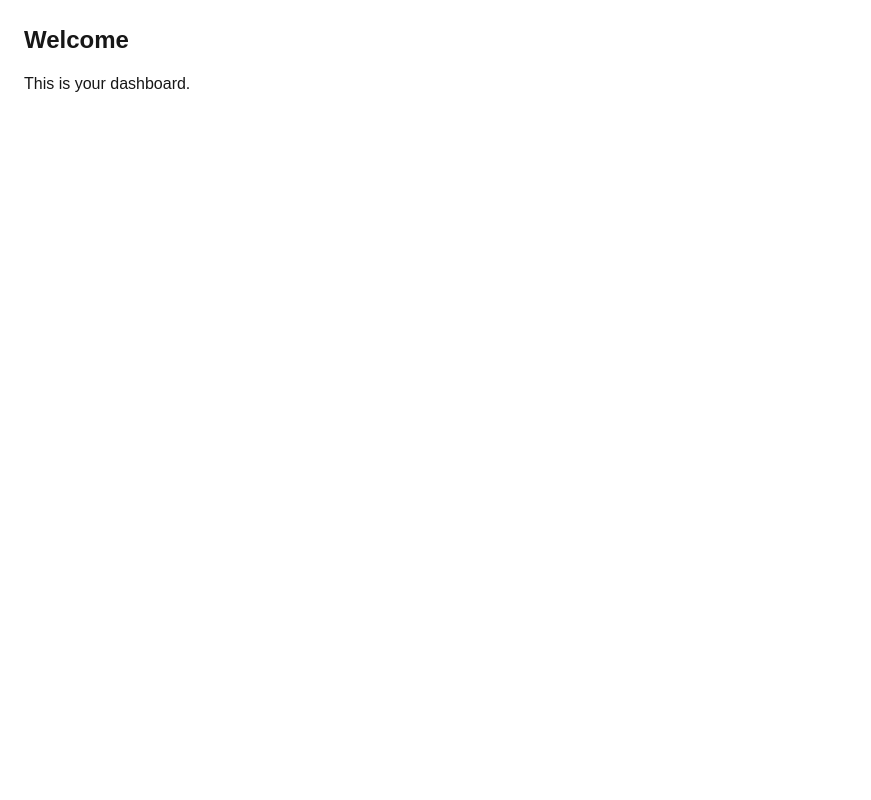
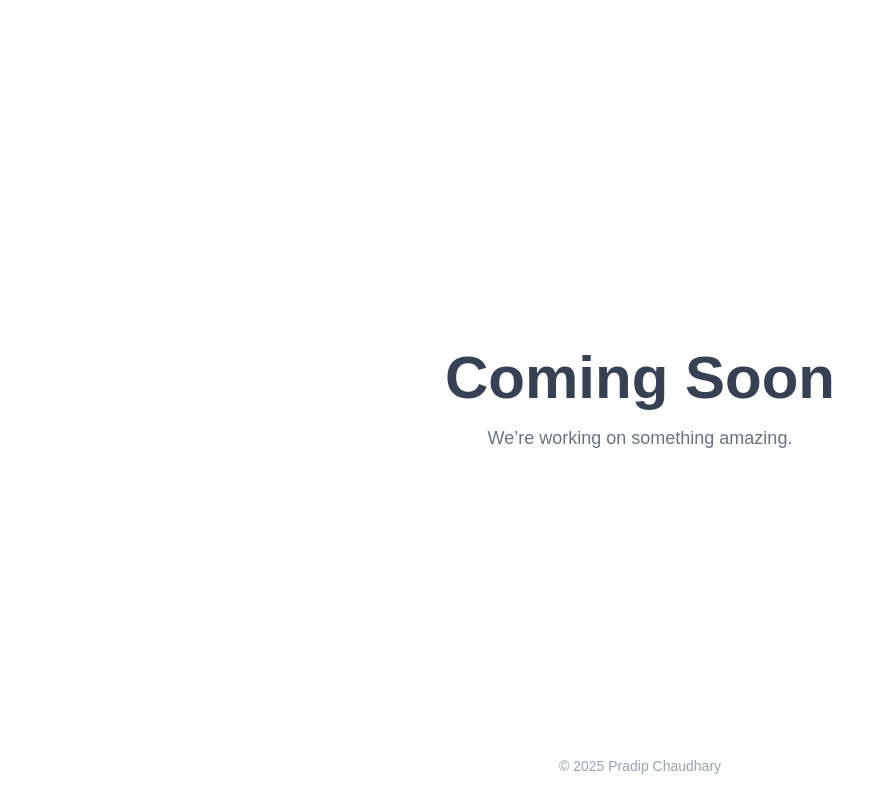
Before and after one commit to pradipchaudhary/ppats, a Next.js app: page / in a window 1280 px wide. Shown: the whole page, without its empty margins (0-871 px from the left). Built offline with nearby package versions, Linux system fonts and the light colour scheme.

Commit message:
Coming Soon Page

```diff
--- a/app/layout.tsx
+++ b/app/layout.tsx
@@ -1,8 +1,8 @@
 import './globals.css';
 
 export const metadata = {
-  title: 'Temp Mail Dashboard',
-  description: 'Temporary mail system with a clean UI',
+  title: 'Passport Profile Automation Tools',
+  description: 'Automates creating a user profile from a scanned Nepali passport image, extracts passport fields, generates an email, and optionally guides through FEIMS foreign-employment login.',
 };
 
 export default function RootLayout({ children }: { children: React.ReactNode }) {
--- a/app/page.tsx
+++ b/app/page.tsx
@@ -1,11 +1,13 @@
-'use client';
+"use client";
+
+import ComingSoon from "@/components/ComingSoon";
 
 export default function Home() {
 
+
   return (
-    <div className="p-6">
-      <h1 className="text-2xl font-bold mb-4">Welcome</h1>
-      <p>This is your dashboard.</p>
-    </div>
+    <>
+      <ComingSoon />
+    </>
   );
 }
--- /dev/null
+++ b/components/ComingSoon.tsx
@@ -0,0 +1,28 @@
+export default function ComingSoon() {
+  return (
+    <div className="relative flex flex-col items-center justify-center min-h-screen bg-white px-6 text-center">
+      {/* TITLE */}
+      <h1 className="text-5xl md:text-6xl font-bold text-gray-900 mb-4">
+        <span className="text-gray-700">Coming Soon</span>
+      </h1>
+
+      {/* SHORT MESSAGE */}
+      <p className="text-gray-500 text-base md:text-lg">
+        We’re working on something amazing.
+      </p>
+
+      {/* FOOTER */}
+      <footer className="absolute bottom-6 text-gray-400 text-sm">
+        © {new Date().getFullYear()}{" "}
+        <a
+          href="https://github.com/pradipchaudhary"
+          target="_blank"
+          rel="noopener noreferrer"
+          className="hover:underline"
+        >
+          Pradip Chaudhary
+        </a>
+      </footer>
+    </div>
+  );
+}
```
Also changed, not shown: 1 other file (tests, documents, lock files or other folders).
